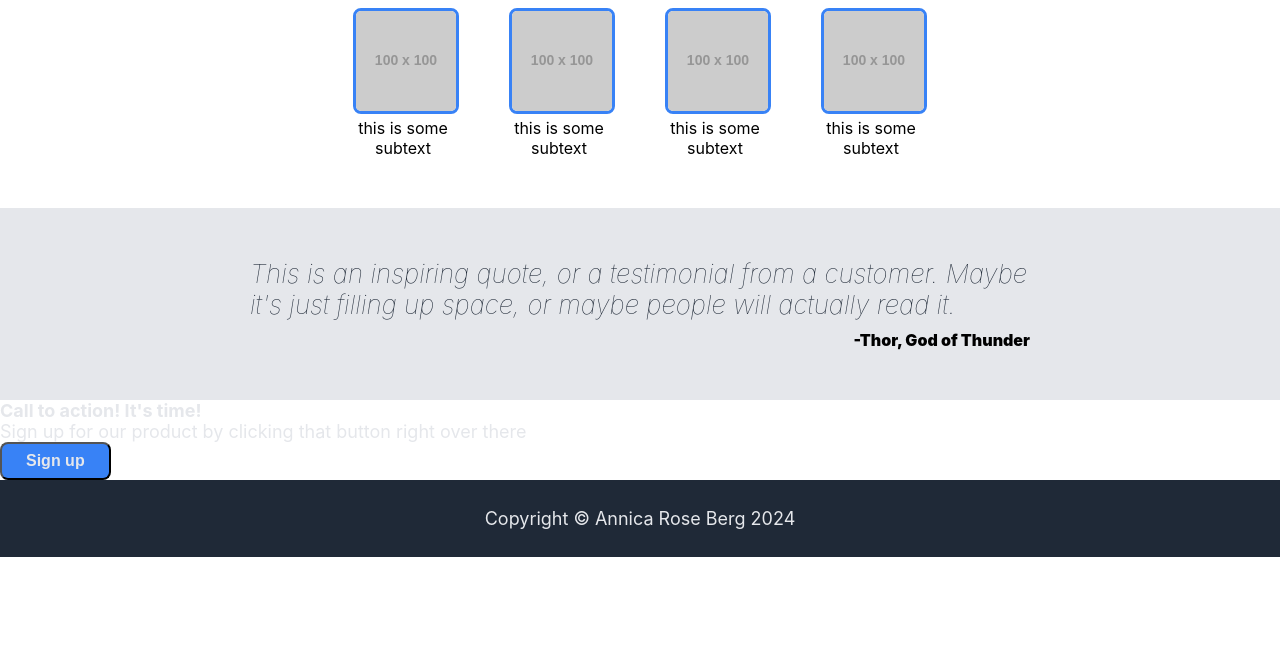
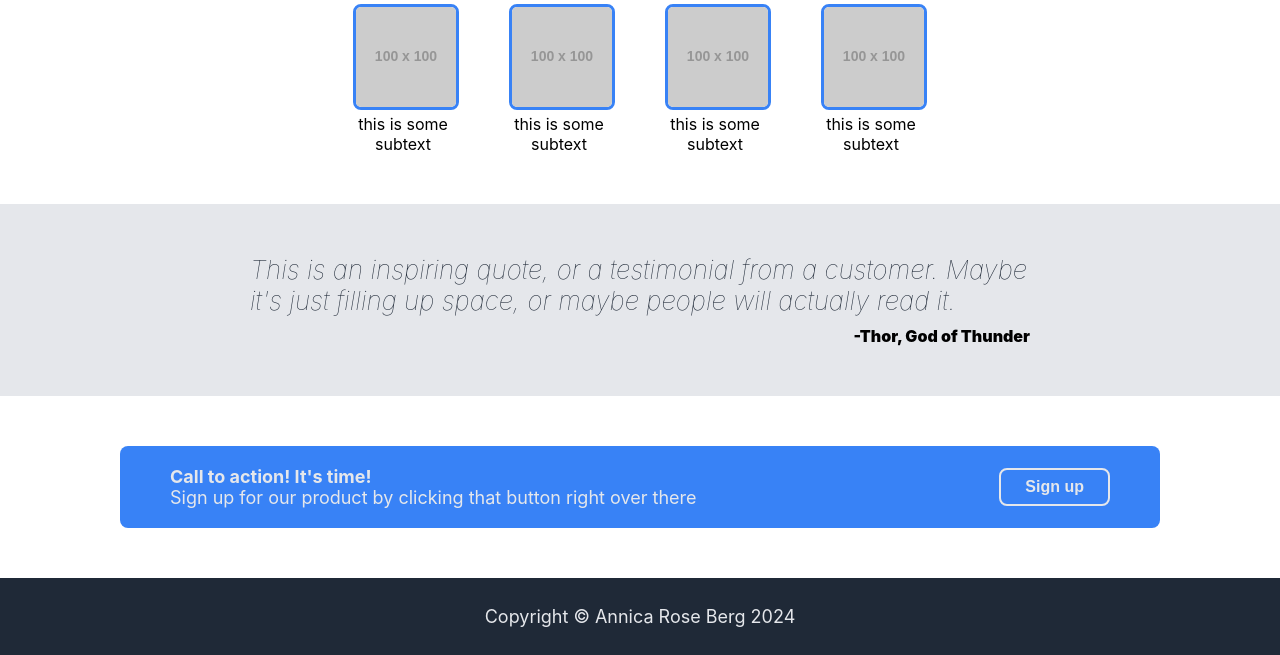
Before and after one commit to ladycitrus/landing-page, a plain HTML site: page index.html in a window 1280 px wide. Shown: the part 418-1073 px from the top of the page. Before the commit the page ends 975 px from the top, so only its background shows below. Drawn offline with Linux system fonts and the light colour scheme; placeholder pictures from the web are drawn by us.

Commit message:
Modify buttons to hover

```diff
--- a/style.css
+++ b/style.css
@@ -125,7 +125,15 @@ a {
     font-weight: 900;
 }
 
-
+.blue-container {
+    display: flex;
+    justify-content: space-between;
+    align-items: center;
+    padding: 20px 50px;
+    background-color: #3882F6;
+    margin: 50px 120px;
+    border-radius: 8px;
+}
 
 button {
     background-color: #3882F6;
@@ -136,10 +144,28 @@ button {
     font-size: 16px;
 }
 
+.signup-top,
+.signup-bottom {
+    transition-duration: 0.4s;
+}
+
 .signup-top {
     align-self: flex-start;
-    display: flex;
     justify-content: center;
+    border-style: none;
+}
+
+.signup-bottom {
+
+    text-wrap:nowrap;
+    border: 2px solid #e5e7eb;
+
+}
+
+.signup-top:hover,
+.signup-bottom:hover {
+    background-color: #e5e7eb;
+    color: black;
 }
 
 .footer {
```
